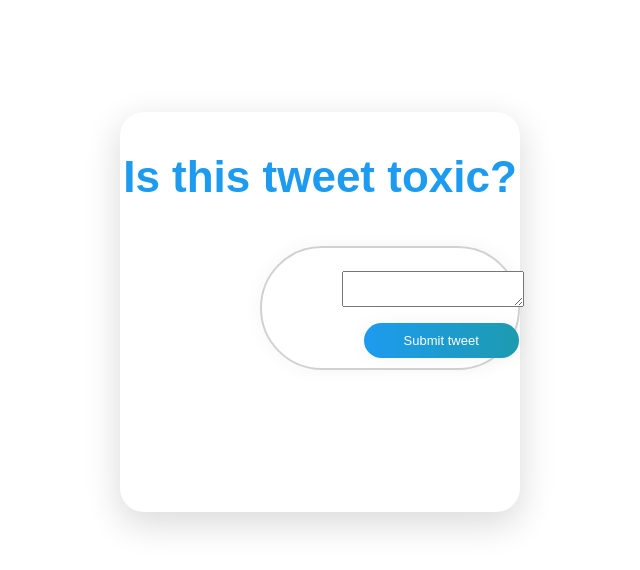
After one commit to ozogxyz/mlflow-docker-tweet-classifier, a Flask app: template app/templates/index.html in a window 1280 px wide. The commit adds this page. Shown: the top 570 px of the page, without its empty margins (320-960 px from the left). Run offline with Flask 2, Linux system fonts and the light colour scheme; the template is opened without the code that fills it: values that come from a table or form of the project are taken from there, others are empty; parts of the project's set-up code (start-up, migrations or seed data) failed here and were passed over; some libraries are stand-ins or nearby versions.

Commit message:
CSS styling added.

```diff
--- a/app/app.py
+++ b/app/app.py
@@ -4,13 +4,13 @@ import numpy as np
 import warnings
 from sklearn.pipeline import Pipeline
 from sklearn.metrics import accuracy_score
-from flask import Flask, render_template, render_template_string, request
+from flask import Flask, current_app, render_template, render_template_string, request
 from wtforms import Form, TextAreaField, validators
 from sklearn.model_selection import GridSearchCV
 from _preprocess import *
 from _loaders import *
 
-app = Flask(__name__)
+app = Flask(__name__, template_folder='templates', static_folder='static')
 
 # load the model
 final_model = pickle.load(open('best_pipe.pkl', 'rb'))
@@ -32,7 +32,8 @@ class ReviewForm(Form):
 @app.route('/')
 def index():
     form = ReviewForm(request.form)
-    return render_template('classify_form.html', form=form)
+    return render_template_string("{% extends 'index.html' %}",
+                                  form=form)
 
 
 @app.route('/results', methods=['POST'])
@@ -41,11 +42,11 @@ def results():
     if request.method == 'POST' and form.validate():
         review = request.form['tweet_classify']
         y, proba = classify(review)
-        return render_template('results.html',
+        return render_template_string("{% extends 'results.html' %}",
                                content=review,
                                prediction=y,
                                probability=round(proba * 100, 2))
-    return render_template('classify_form.html', form=form)
+    return render_template_string("{% extends 'index.html' %}", form=form)
 
 
 if __name__ == '__main__':
--- /dev/null
+++ b/app/static/main.css
@@ -0,0 +1,66 @@
+.body {
+    background-color: #F3EBF6;
+    font-family: 'Ubuntu', sans-serif;
+}
+
+.main {
+    background-color: #FFFFFF;
+    width: 400px;
+    height: 400px;
+    margin: 7em auto;
+    border-radius: 1.5em;
+    box-shadow: 0px 11px 35px 2px rgba(0, 0, 0, 0.14);
+}
+
+.title {
+    padding-top: 40px;
+    color: #1D9BF0;
+    font-family: 'Ubuntu', sans-serif;
+    font-weight: bold;
+    font-size: 44px;
+}
+
+form.form {
+    padding-top: 40px;
+    border: 2px solid rgba(0, 0, 0, 0.18) !important;
+    border-radius: 5em;
+    padding-left: 40px;
+    padding-right: 40px;
+    padding-bottom: 10px;
+    padding-top: 10px;
+    font-family: 'Ubuntu', sans-serif;
+    margin-left: 35%;
+    font-size: 13px;
+    box-shadow: 0 0 20px 1px rgba(0, 0, 0, 0.04);
+}
+
+.tweet:focus{
+    border: 2px solid rgba(0, 0, 0, 0.18) !important;
+}
+
+.tweet {
+  cursor: pointer;
+    border-radius: 5em;
+    color: #fff;
+    background: linear-gradient(to right, #1D9BF0, #1D9BB0);
+    border: 0;
+    padding-left: 40px;
+    padding-right: 40px;
+    padding-bottom: 10px;
+    padding-top: 10px;
+    font-family: 'Ubuntu', sans-serif;
+    margin-left: 35%;
+    font-size: 13px;
+    box-shadow: 0 0 20px 1px rgba(0, 0, 0, 0.04);
+}
+
+a {
+    text-shadow: 0px 0px 3px rgba(117, 117, 117, 0.12);
+    color: #E1BEE7;
+    text-decoration: none
+}
+
+@media (max-width: 600px) {
+    .main {
+        border-radius: 0px;
+    }
--- /dev/null
+++ b/app/templates/index.html
@@ -0,0 +1,20 @@
+<!doctype html>
+<html>
+<head>
+    <link rel="stylesheet" href='/static/main.css'>
+    <title>Twitter Detoxifier</title>
+</head>
+<body>
+<div class="main">
+    <p align="center" class="title">Is this tweet toxic?</p>
+    <p align="center">{% from "_formhelpers.html" import render_field %}</p>
+    <form action="/results" class=form method=post>
+        <dl>{{ render_field(form.tweet_classify) }}</dl>
+        <div>
+            <input align="center" class=tweet name='submit_btn' type=submit
+                   value='Submit tweet'>
+        </div>
+    </form>
+</div>
+</body>
+</html>
```
Also changed, not shown: app/static/results.css (added, +60 -0 lines), app/static/style.css (deleted, +0 -7 lines), app/templates/classify_form.html (deleted, +0 -23 lines), app/templates/main.css (added, +63 -0 lines), app/templates/results.css (added, +85 -0 lines), app/templates/results.html (+15 -14 lines).
